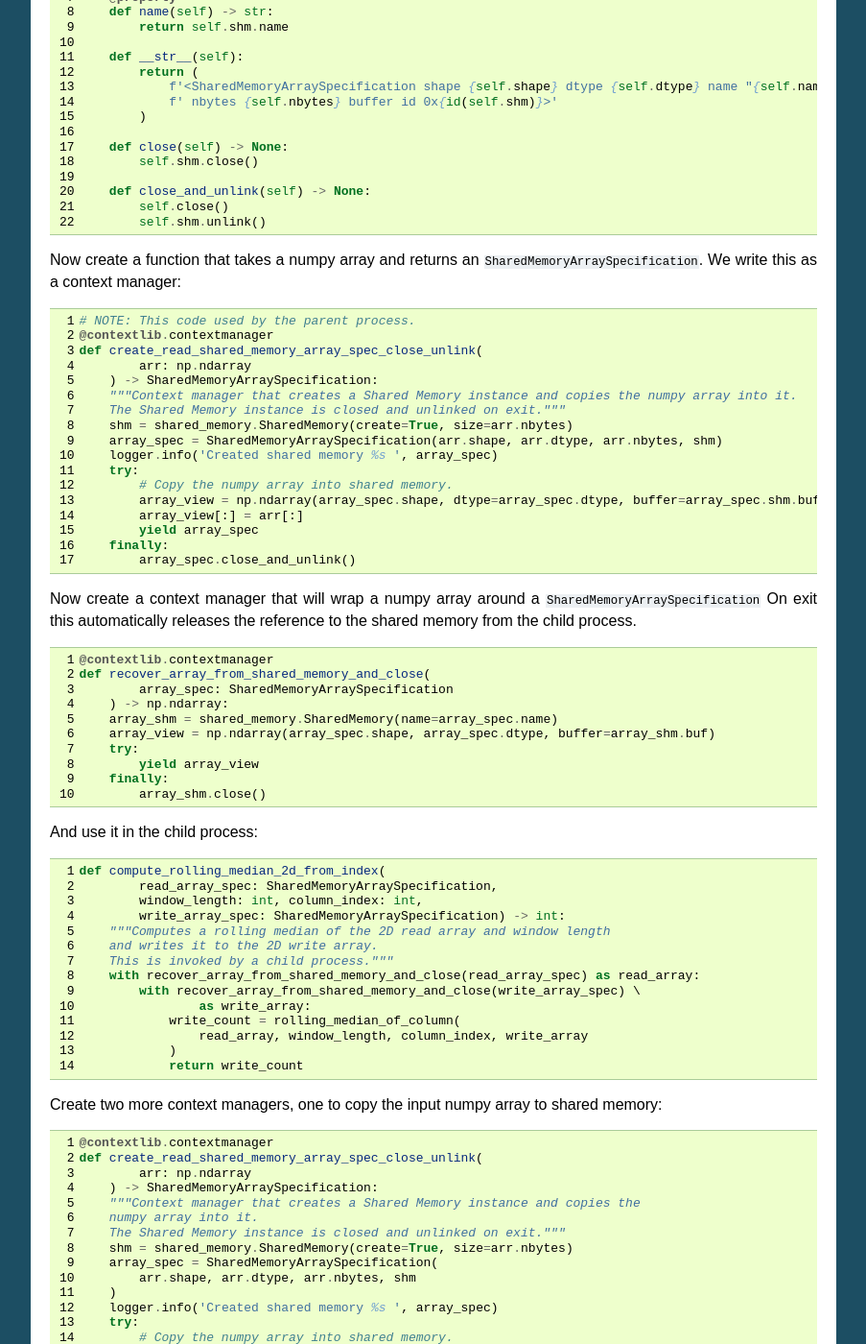
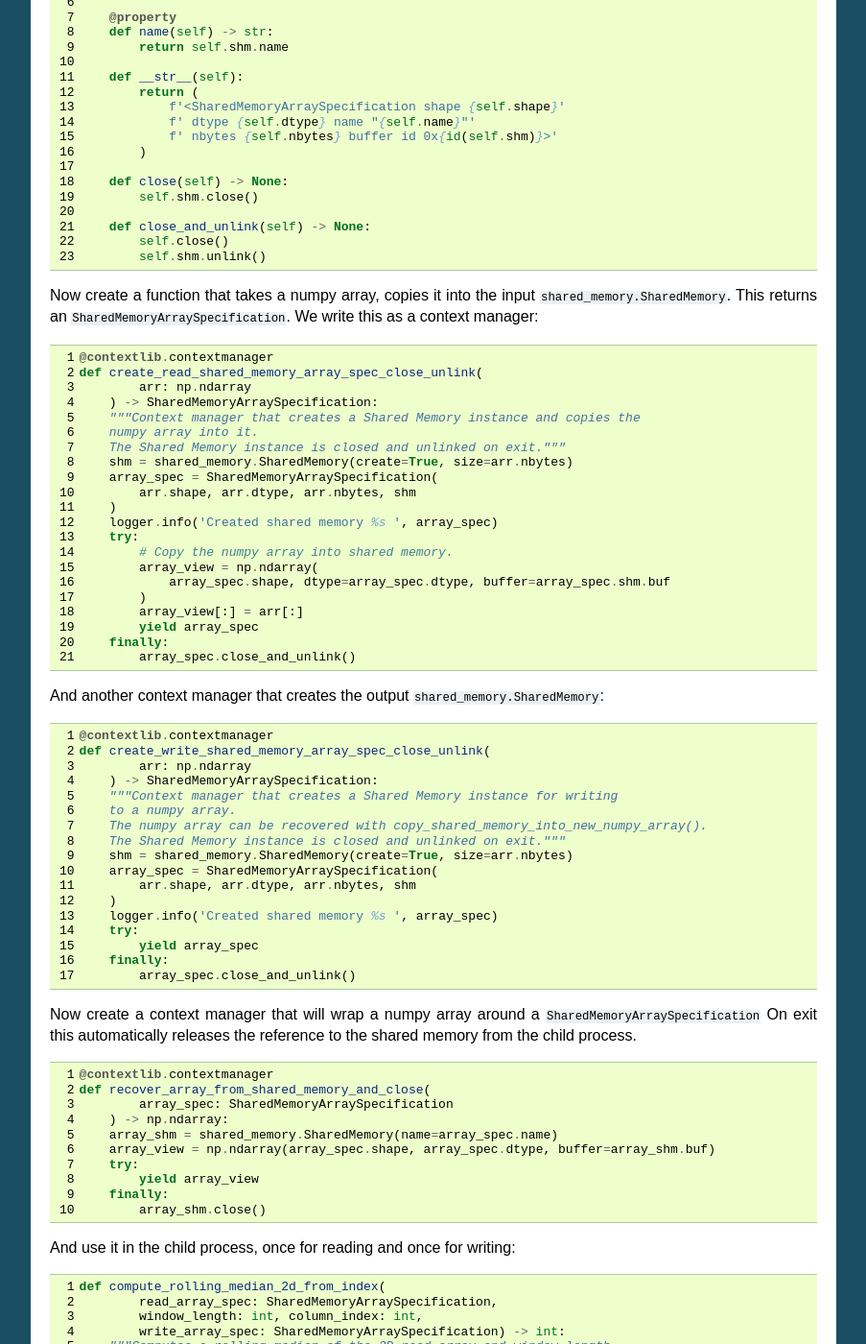
Before and after one commit to paulross/skiplist, a Sphinx documentation site: the page built from docs/source/rolling_median.rst, in a window 1280 px wide and 1400 px high, scrolled down 3637 px. Shown: the whole window at 96% size, without its empty margins (198-1101 px from the left). Built offline with Sphinx 7.4.7, drawn with Linux system fonts in a browser that asks for light colours; some of the changed text lies outside the part shown.

Commit message:
Finish rolling median with shared memory documentation.

```diff
--- a/docs/source/rolling_median.rst
+++ b/docs/source/rolling_median.rst
@@ -249,7 +250,8 @@
 
         def __str__(self):
             return (
-                f'<SharedMemoryArraySpecification shape {self.shape} dtype {self.dtype} name "{self.name}"'
+                f'<SharedMemoryArraySpecification shape {self.shape}'
+                f' dtype {self.dtype} name "{self.name}"'
                 f' nbytes {self.nbytes} buffer id 0x{id(self.shm)}>'
             )
 
@@ -261,67 +263,9 @@
             self.shm.unlink()
 
 
-Now create a function that takes a numpy array and returns an ``SharedMemoryArraySpecification``.
+Now create a function that takes a numpy array, copies it into the input ``shared_memory.SharedMemory``.
+This returns an ``SharedMemoryArraySpecification``.
 We write this as a context manager:
-
-.. code-block:: python
-
-    # NOTE: This code used by the parent process.
-    @contextlib.contextmanager
-    def create_read_shared_memory_array_spec_close_unlink(
-            arr: np.ndarray
-        ) -> SharedMemoryArraySpecification:
-        """Context manager that creates a Shared Memory instance and copies the numpy array into it.
-        The Shared Memory instance is closed and unlinked on exit."""
-        shm = shared_memory.SharedMemory(create=True, size=arr.nbytes)
-        array_spec = SharedMemoryArraySpecification(arr.shape, arr.dtype, arr.nbytes, shm)
-        logger.info('Created shared memory %s ', array_spec)
-        try:
-            # Copy the numpy array into shared memory.
-            array_view = np.ndarray(array_spec.shape, dtype=array_spec.dtype, buffer=array_spec.shm.buf)
-            array_view[:] = arr[:]
-            yield array_spec
-        finally:
-            array_spec.close_and_unlink()
-
-
-Now create a context manager that will wrap a numpy array around a ``SharedMemoryArraySpecification``
-On exit this automatically releases the reference to the shared memory from the child process.
-
-.. code-block:: python
-
-    @contextlib.contextmanager
-    def recover_array_from_shared_memory_and_close(
-            array_spec: SharedMemoryArraySpecification
-        ) -> np.ndarray:
-        array_shm = shared_memory.SharedMemory(name=array_spec.name)
-        array_view = np.ndarray(array_spec.shape, array_spec.dtype, buffer=array_shm.buf)
-        try:
-            yield array_view
-        finally:
-            array_shm.close()
-
-
-And use it in the child process:
-
-.. code-block:: python
-
-    def compute_rolling_median_2d_from_index(
-            read_array_spec: SharedMemoryArraySpecification,
-            window_length: int, column_index: int,
-            write_array_spec: SharedMemoryArraySpecification) -> int:
-        """Computes a rolling median of the 2D read array and window length
-        and writes it to the 2D write array.
-        This is invoked by a child process."""
-        with recover_array_from_shared_memory_and_close(read_array_spec) as read_array:
-            with recover_array_from_shared_memory_and_close(write_array_spec) \
-                    as write_array:
-                write_count = rolling_median_of_column(
-                    read_array, window_length, column_index, write_array
-                )
-                return write_count
-
-Create two more context managers, one to copy the input numpy array to shared memory:
 
 .. code-block:: python
 
@@ -347,7 +291,7 @@
         finally:
             array_spec.close_and_unlink()
 
-And another to wrap around the output numpy array:
+And another context manager that creates the output ``shared_memory.SharedMemory``:
 
 .. code-block:: python
 
@@ -369,7 +313,43 @@
         finally:
             array_spec.close_and_unlink()
 
-Finally a function to copy the output shared memory to a numpy array:
+Now create a context manager that will wrap a numpy array around a ``SharedMemoryArraySpecification``
+On exit this automatically releases the reference to the shared memory from the child process.
+
+.. code-block:: python
+
+    @contextlib.contextmanager
+    def recover_array_from_shared_memory_and_close(
+            array_spec: SharedMemoryArraySpecification
+        ) -> np.ndarray:
+        array_shm = shared_memory.SharedMemory(name=array_spec.name)
+        array_view = np.ndarray(array_spec.shape, array_spec.dtype, buffer=array_shm.buf)
+        try:
+            yield array_view
+        finally:
+            array_shm.close()
+
+
+And use it in the child process, once for reading and once for writing:
+
+.. code-block:: python
+
+    def compute_rolling_median_2d_from_index(
+            read_array_spec: SharedMemoryArraySpecification,
+            window_length: int, column_index: int,
+            write_array_spec: SharedMemoryArraySpecification) -> int:
+        """Computes a rolling median of the 2D read array and window length
+        and writes it to the 2D write array.
+        This is invoked by a child process."""
+        with recover_array_from_shared_memory_and_close(read_array_spec) as read_array:
+            with recover_array_from_shared_memory_and_close(write_array_spec) \
+                    as write_array:
+                write_count = rolling_median_of_column(
+                    read_array, window_length, column_index, write_array
+                )
+                return write_count
+
+Finally a function to copy the output shared memory to a new numpy array:
 
 .. code-block:: python
 
@@ -431,11 +411,20 @@
                 write_array = copy_shared_memory_into_new_numpy_array(write_array_spec)
         return write_array
 
+This is function that we are going to time so it includes:
+
+- Copying the numpy array to shared memory.
+- Creating the output shared memory.
+- Computing the rolling median with child processes.
+- Copying the output shared memory to a new numpy array.
+- Disposing of any temporaries.
+
 Performance
 ^^^^^^^^^^^^
 
 Running this on 16 column arrays with up to 1m rows with processes from 1 to 16 gives the following execution times.
-Mac OS X with 4 cores and hyper-threading:
+Mac OS X with 4 cores and hyper-threading.
+The rolling median window is 21:
 
 .. image::
     plots/images/perf_rolling_median_shared_memory.png
```
Also changed, not shown: other parts of docs/source/rolling_median.rst (+5 -3 lines).
